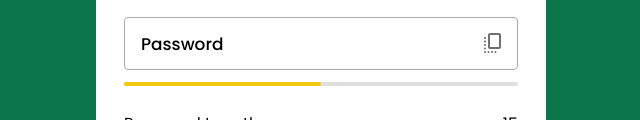
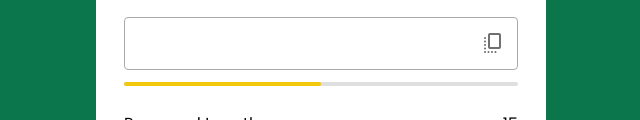
Before and after one commit to IrynaTemchuk/Random-Password-Generator, a plain HTML site: page index.html in a window 1280 px wide. Shown: the part 205-325 px from the top of the page, without its empty margins (319-959 px from the left). Drawn offline with nearby package versions, Linux system fonts and the light colour scheme.

Commit message:
delete value of input box

```diff
--- a/index.html
+++ b/index.html
@@ -15,7 +15,7 @@
         <h2>Password Generator</h2>
         <div class="wrapper">
             <div class="input-box">
-                <input type="text" value="Password" disabled>
+                <input type="text" disabled>
                 <span class="material-symbols-rounded">copy_all</span>
             </div>
             <div class="pass-indicator"></div>
```
